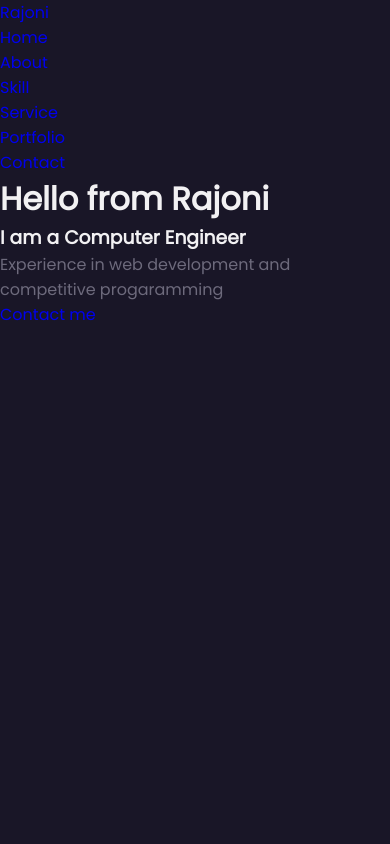
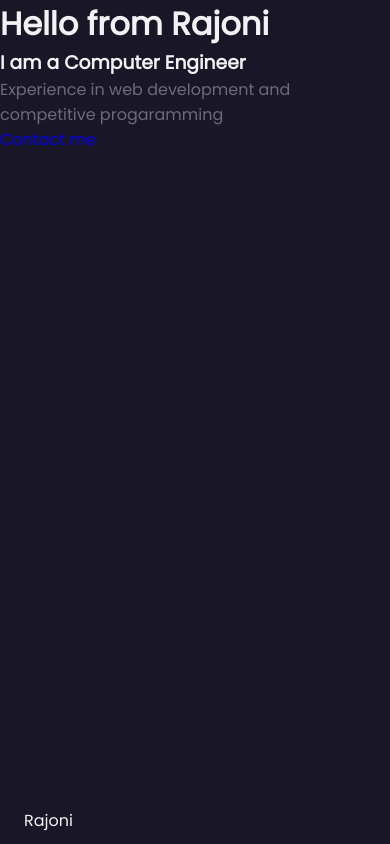
Before and after one commit to rajoniakter/MyWebsite, a plain HTML site: page Index.html in a window 390 px wide. Drawn offline with Linux system fonts and the light colour scheme.

Commit message:
nav style

```diff
--- a/Assets/css/style.scss
+++ b/Assets/css/style.scss
@@ -1,6 +1,9 @@
 
 @import url('https://fonts.googleapis.com/css2?family=Poppins&display=swap');
 
+// index------------------------------------------------------------------------
+
+$z-fixed: 100;
 
 // variable-------------------------------
 
@@ -13,16 +16,32 @@ $text-color: hsl($hue-color,8%,45%);
 
 $body-color: hsl($hue-color,28%,12%);
 
+$first-color:hsl($hue-color, 69%,61%);
+$first-color-second:hsl($hue-color, 69%,61%);
+$first-color-alt:hsl($hue-color,57%,53%);
+$lighter:hsl($hue-color, 92%,85%);
+
+
+
+
+
+
 // fonts ---------------------------------------------
 $normal-font-size:0.938;
 $body-font: 'Poppins', sans-serif;
 $title-color: hsl($hue-color,8%,95%);
 $font-semi-bold: 600 ;
+$font-medium:500;
+$small-font-size:0.875rem;
 
 // Margin -------------------------------
+$mb-1-5: 1.5rem;
+$mb-2-5: 2.5rem;
+
+// base -----------------------------------------------------------------------
 
 
-// base -----------------------------------------------------------------------
+
 *{
     box-sizing: border-box;
     padding: 0;
@@ -58,5 +77,94 @@ html{
             max-width: 100%;
             height: auto;
         }
+
+        // header
+
+        .container{
+            max-width: 768px;
+            margin-left: $mb-1-5;
+            margin-right: $mb-1-5;
+        }
+
+        .grid{
+            display: grid;
+            gap: 1.5rem;
+
+        }
+
+        .header{
+            width: 100%;
+            position: fixed;
+            bottom: 0;
+            left: 0;
+            background-color: $body-color;
+            z-index: $z-fixed;
+        }
+
+        // nav-----------------------------------------------------------------------
+
+        .nav{
+            max-width: 968px;
+            height: $header-height;
+            display: flex;
+            align-items: center;
+            justify-content: space-between;
+
+
+            .nav_logo, .nav_toggle{
+                color: $title-color;
+                font-weight: 500;
+            }
+
+            .nav_logo:hover{
+                color: $first-color;
+
+            }
+
+            .nav_toggle{
+                font-size: 1.1rem;
+                cursor: pointer;
+            }
+
+            .nav_toggle:hover{
+
+                color: $first-color;
+            }
+
+            @media screen and (max-width:767px){
+                .nav_menu{
+                    position: fixed;
+                    bottom: -100%;
+                    left: 0;
+                    width: 100%;
+                    background-color: $body-color;
+                    padding: 2rem 1.5rem 4rem;
+                    box-shadow: 0 -1px 4px rgba(0,0,0,0.15);
+                    border-radius: 1.5rem 1.5rem 0 0;
+                    transition: 0.3s;
+                }
+
+            }
+
+            .nav_list{
+                grid-template-columns: repeat(3,1fr );
+                gap: 2rem;
+
+
+                .nav_link{
+                    display: flex;
+                    flex-direction: column;
+                    align-items: center;
+                    font-size: $small-font-size;
+                    color: $title-color;
+                    font-weight: $font-medium;
+                }
+
+                .nav_link:hover{
+                    color: $first-color;
+                }
+            }
+        }
+
     }
 }
```
Also changed, not shown: Assets/css/style.css, 1 other file.
